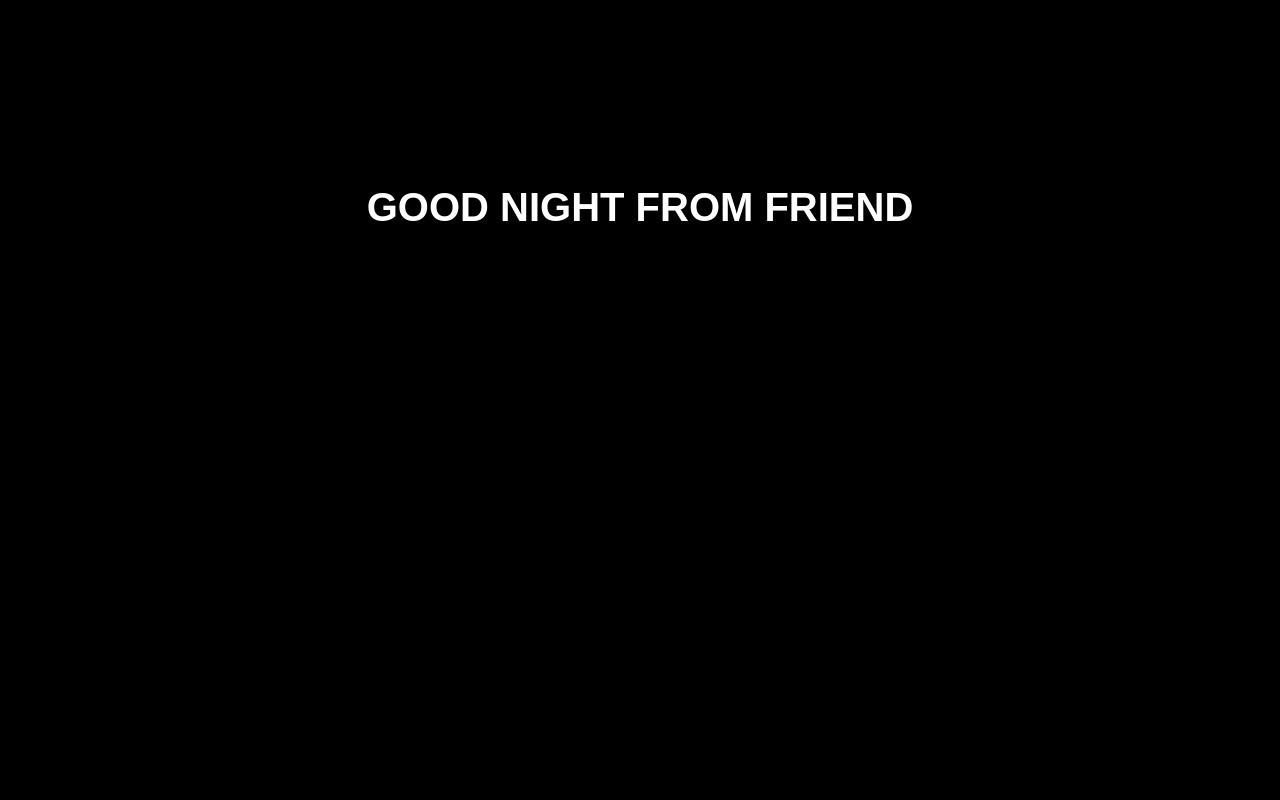
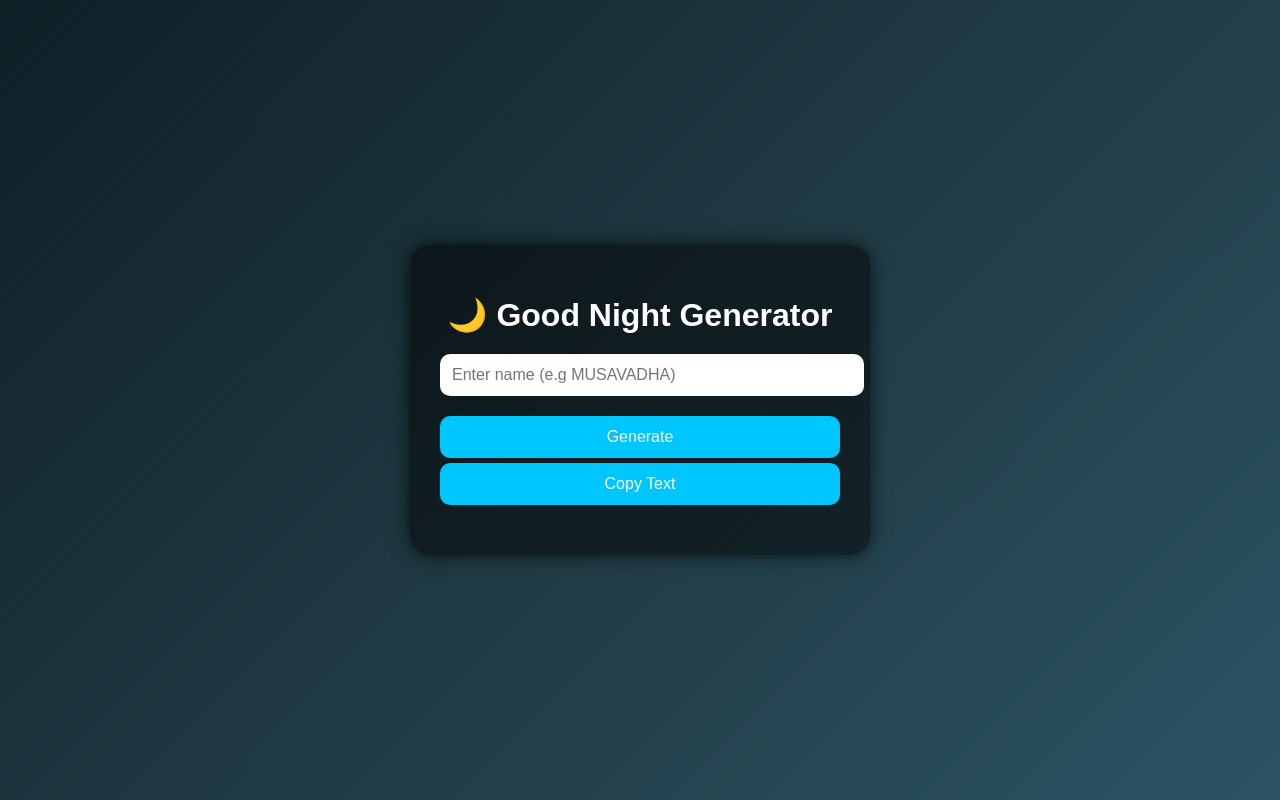
Before and after one commit to bailiffguarrts-glitch/good-night-site, a plain HTML site: page index.html in a window 1280 px wide. Drawn offline with Linux system fonts and the light colour scheme.

Commit message:
Update index.html

```diff
--- a/index.html
+++ b/index.html
@@ -2,39 +2,95 @@
 <html lang="en">
 <head>
 <meta charset="UTF-8">
-    <title>Result Page</title>
+<meta name="viewport" content="width=device-width, initial-scale=1.0">
+<title>Good Night Generator</title>
 
 <style>
     body {
+        margin: 0;
+        font-family: Arial, sans-serif;
+        background: linear-gradient(135deg, #0f2027, #203a43, #2c5364);
+        color: white;
         text-align: center;
-            font-family: Arial, sans-serif;
-            background: black;
-            color: white;
-            padding-top: 150px;
+        display: flex;
+        justify-content: center;
+        align-items: center;
+        height: 100vh;
+    }
+
+    .container {
+        background: rgba(0,0,0,0.5);
+        padding: 30px;
+        border-radius: 20px;
+        box-shadow: 0 0 20px rgba(0,0,0,0.7);
+        width: 90%;
+        max-width: 400px;
     }
 
     h1 {
-            font-size: 40px;
+        margin-bottom: 20px;
+    }
+
+    input {
+        width: 100%;
+        padding: 12px;
+        border-radius: 10px;
+        border: none;
+        margin-bottom: 15px;
+        font-size: 16px;
+    }
+
+    button {
+        width: 100%;
+        padding: 12px;
+        border: none;
+        border-radius: 10px;
+        background: #00c6ff;
+        color: white;
+        font-size: 16px;
+        cursor: pointer;
+        margin-top: 5px;
+    }
+
+    .output {
+        margin-top: 20px;
+        font-size: 22px;
+        font-weight: bold;
+        animation: glow 1.5s infinite alternate;
+    }
+
+    @keyframes glow {
+        from { text-shadow: 0 0 5px #00c6ff; }
+        to { text-shadow: 0 0 20px #00c6ff; }
     }
 </style>
 </head>
 
 <body>
 
-<h1 id="output">Loading...</h1>
+<div class="container">
+    <h1>🌙 Good Night Generator</h1>
+
+    <input type="text" id="nameInput" placeholder="Enter name (e.g MUSAVADHA)">
+
+    <button onclick="generateText()">Generate</button>
+    <button onclick="copyText()">Copy Text</button>
+
+    <div class="output" id="output"></div>
+</div>
 
 <script>
-window.onload = function () {
-    let params = new URLSearchParams(window.location.search);
-    let name = params.get("name");
-
-    if (!name || name.trim() === "") {
-        name = "FRIEND";
+function generateText() {
+    let name = document.getElementById("nameInput").value.toUpperCase();
+    let text = "GOOD NIGHT FROM " + name;
+    document.getElementById("output").innerHTML = text;
 }
 
-    document.getElementById("output").innerText =
-        "GOOD NIGHT FROM " + name.toUpperCase();
-};
+function copyText() {
+    let text = document.getElementById("output").innerText;
+    navigator.clipboard.writeText(text);
+    alert("Copied!");
+}
 </script>
 
 </body>
```
Lines whose indentation alone changed are shown as unchanged.
